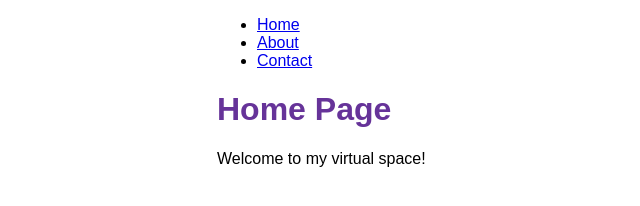
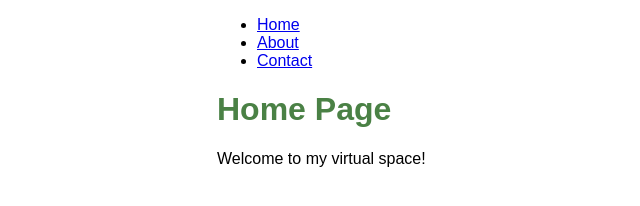
Before and after one commit to elmiche/Folio, a Gatsby site: page / in a window 1280 px wide. Shown: the whole page, without its empty margins (173-813 px from the left). Built offline with nearby package versions, Linux system fonts and the light colour scheme; Gatsby itself is replaced by a stand-in of ours.

Commit message:
website build

```diff
--- a/src/components/layout.module.css
+++ b/src/components/layout.module.css
@@ -5,7 +5,7 @@
 }
 
 .heading {
-  color: rebeccapurple;
+  color: rgb(74, 129, 69);
 }
 .nav-links {
   display: flex;
```
